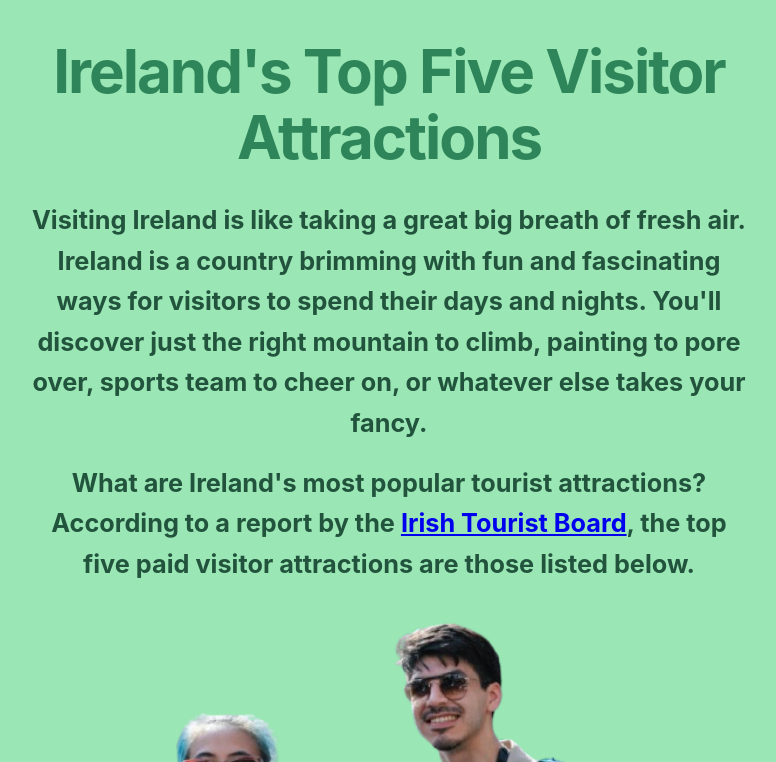
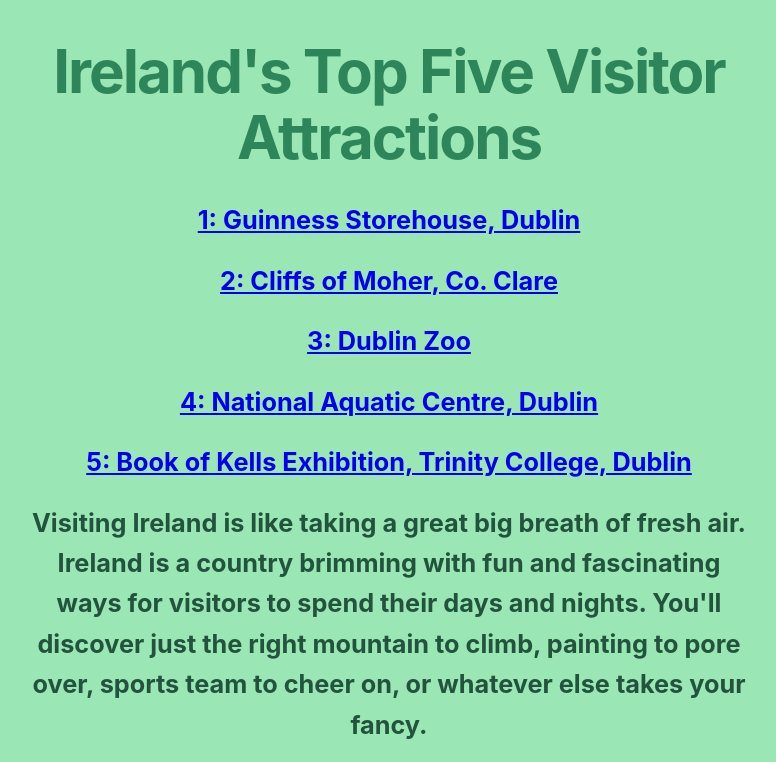
Before and after one commit to raafaomena/raafaomena.github.io, a plain HTML site: page websites/exercises/page-5.html in a window 1280 px wide. Shown: the top 762 px of the page, without its empty margins (251-1027 px from the left). Drawn offline with Linux system fonts and the light colour scheme.

Commit message:
Add files via upload

```diff
--- a/websites/exercises/page-5.html
+++ b/websites/exercises/page-5.html
@@ -12,10 +12,16 @@
 
 </head>
 
-<body>
+<body id="top">
 
 <header>
     <h1>Ireland's Top Five Visitor Attractions</h1>
+
+    <p><a href="#guinness">1: Guinness Storehouse, Dublin</a></p>
+    <p><a href="#cliffs-of-moher">2: Cliffs of Moher, Co. Clare</a></p>
+    <p><a href="#dublin-zoo">3: Dublin Zoo</a></p>
+    <p><a href="#aquatic-centre">4: National Aquatic Centre, Dublin</a></p>
+    <p><a href="#kells-tcd">5: Book of Kells Exhibition, Trinity College, Dublin</a></p>
 
     <p>Visiting Ireland is like taking a great big breath of fresh air. Ireland is a country brimming with fun and fascinating ways for visitors to spend their days and nights. You'll discover just the right mountain to climb, painting to pore over, sports team to cheer on, or whatever else takes your fancy.</p>
 
@@ -28,7 +34,7 @@
 
 <section>
 
-    <h2>Guinness Storehouse, Dublin</h2>
+    <h2 id="guinness"> Guinness Storehouse, Dublin</h2>
     <img src="assets/img/guinness-storehouse.jpg" alt="Guinness Storehouse">
     <p class="highlight-text">Annual Number of Visitors: <b>1,711,281</b></p>
 
@@ -38,7 +44,7 @@
     <p>Annual Number of Visitors: <b>1,711,281</b></p>
 
 
-    <h2>Cliffs of Moher, Co. Clare</h2>
+    <h2 id="cliffs-of-moher">Cliffs of Moher, Co. Clare</h2>
     <img src="assets/img/cliffs-of-moher.jpg" alt="Cliffs of Moher">
     <p class="highlight-text">Annual Number of Visitors: <b>1,711,281</b></p>
 
@@ -47,7 +53,7 @@
     <p>Annual Number of Visitors: <b>1,527,000</b></p>
 
 
-    <h2>Dublin Zoo</h2>
+    <h2 id="dublin-zoo">Dublin Zoo</h2>
     <img src="assets/img/dublin-zoo.jpg" alt="Dublin Zoo">
     <p class="highlight-text">Annual Number of Visitors: <b>1,711,281</b></p>
 
@@ -55,7 +61,7 @@
     <p>Annual Number of Visitors: <b>1,264,300</b></p>
 
 
-    <h2>National Aquatic Centre, Dublin</h2>
+    <h2 id="aquatic-centre">National Aquatic Centre, Dublin</h2>
     <img src="assets/img/national-aquatic-centre.jpg" alt="National Aquatic Centre">
     <p class="highlight-text">Annual Number of Visitors: <b>1,711,281</b></p>
 
@@ -63,12 +69,14 @@
     <p>Annual Number of Visitors: <b>1,099,756</b></p>
 
 
-    <h2>Book of Kells Exhibition, Trinity College, Dublin</h2>
+    <h2 id="kells-tcd">Book of Kells Exhibition, Trinity College, Dublin</h2>
     <img src="assets/img/book-of-kells.jpg" alt="Book of Kells">
     <p class="highlight-text">Annual Number of Visitors: <b>1,711,281</b></p>
 
     <p>Based at Trinity College in the heart of Dublin city, the <a href="https://www.tcd.ie/visitors/book-of-kells/" target="_blank">Book of Kells Exhibition</a> is a must-see on the itinerary of all visitors to Ireland. It showcases the nation's greatest cultural treasure and the world's most famous medieval manuscript: the Book of Kells, a 9th-century manuscript that documents the four Gospels of the life of Jesus Christ. The Exhibition also features access to the Long Room, a magnificent and beautiful library, that houses 200,000 of Trinity College's oldest books.</p>
     <p>Annual Number of Visitors: <b>983,410</b></p>
+
+    <p><a href="#top">Return to top of page</a></p>
 
 
 </section>
```
Also changed, not shown: websites/exercises/page-4.html (+4 -3 lines).
